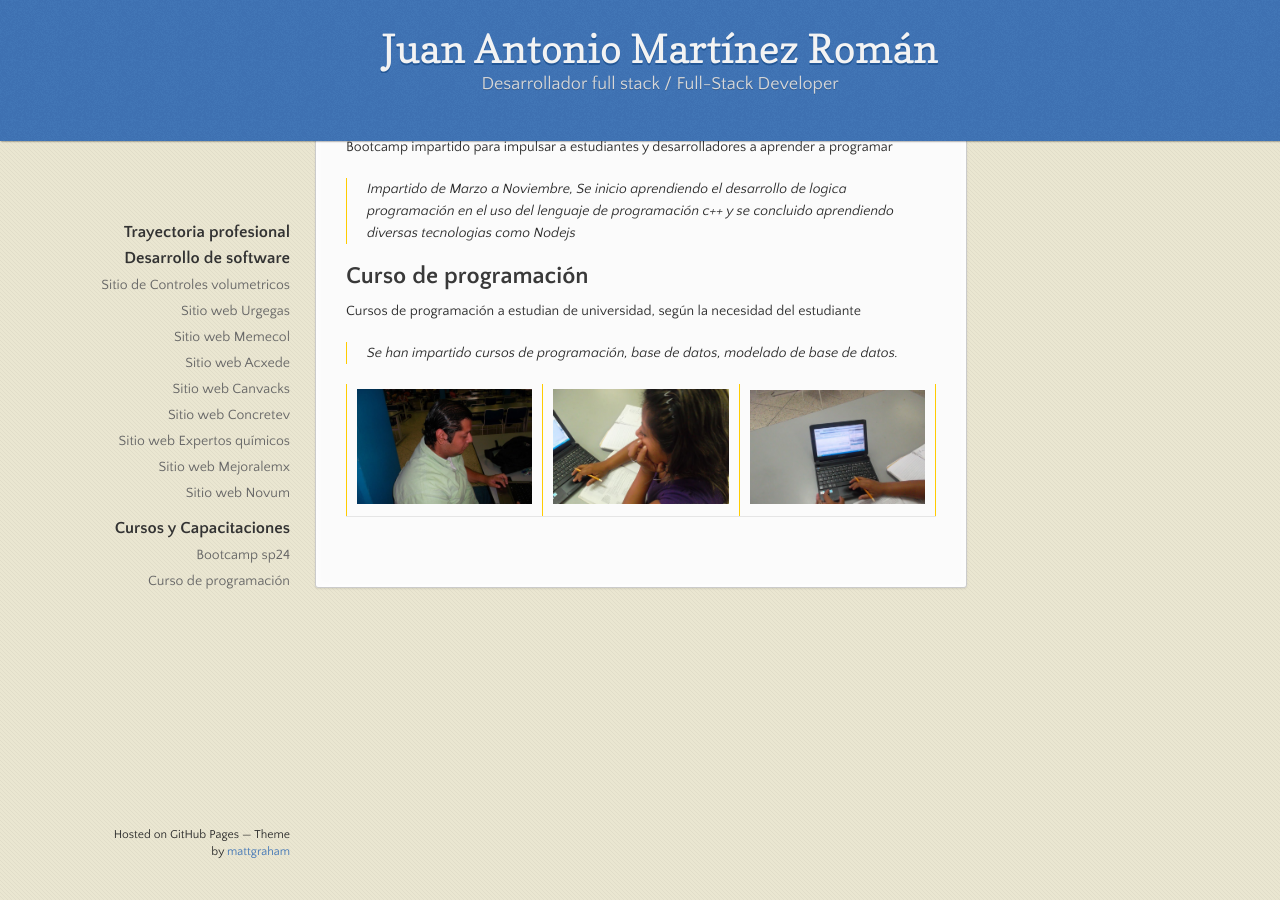
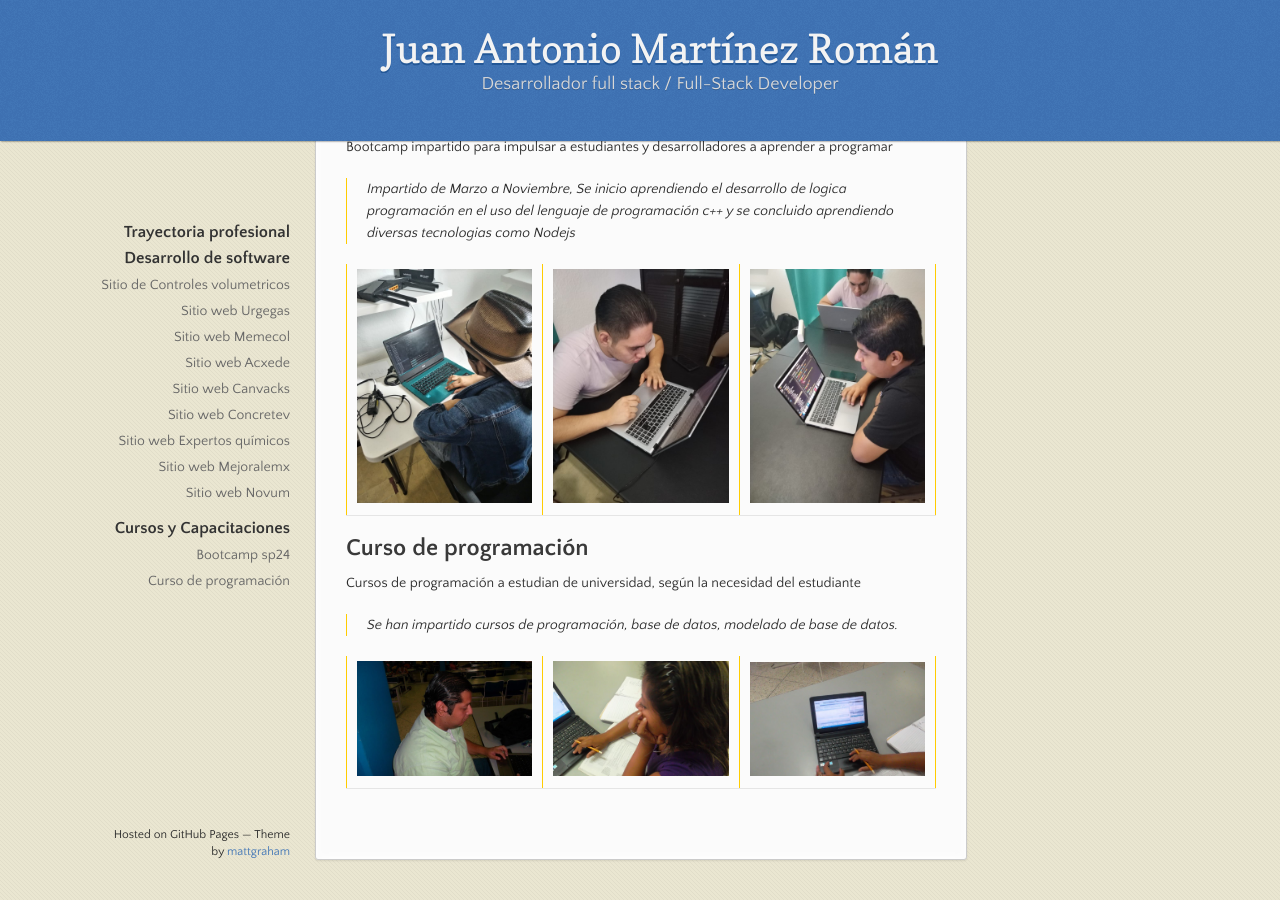
Before and after one commit to jamarrom/jamarrom.github.io, a Jekyll site: the page built from index.md, in a window 1280 px wide and 900 px high, scrolled down 5110 px. Built offline with Jekyll 4.4.1, drawn with Linux system fonts in a browser that asks for light colours.

Commit message:
Evidencia bootscam - v2

```diff
--- a/index.md
+++ b/index.md
@@ -112,6 +112,9 @@ Bootcamp impartido para impulsar a estudiantes y desarrolladores a aprender a pr
 > Impartido de Marzo a Noviembre, Se inicio aprendiendo el desarrollo de logica programación en el uso del lenguaje de programación c++ y se concluido aprendiendo diversas tecnologias como Nodejs
 
 
+| ![bootcamp](https://raw.githubusercontent.com/jamarrom/jamarrom.github.io/refs/heads/main/assets/images/bc1.jpg)     | ![bootcamp](https://raw.githubusercontent.com/jamarrom/jamarrom.github.io/refs/heads/main/assets/images/bc2.jpg)      | ![bootcamp](https://raw.githubusercontent.com/jamarrom/jamarrom.github.io/refs/heads/main/assets/images/bc3.jpg) |
+
+
 ## Curso de programación
 
 Cursos de programación a estudian de universidad, según la necesidad del estudiante
```
